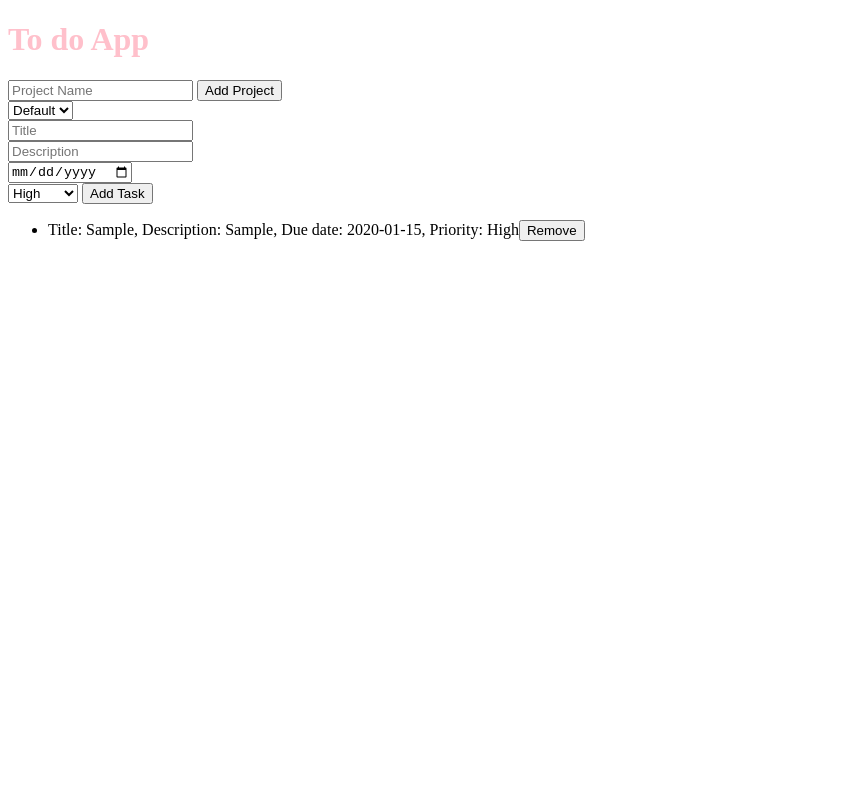
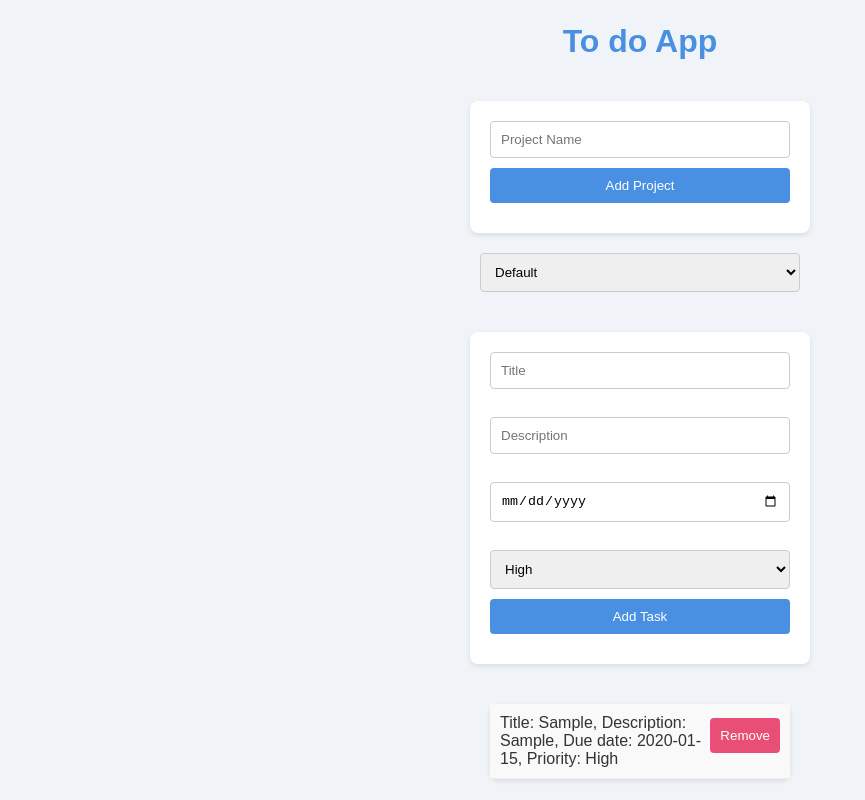
Before and after one commit to michaeloshea04/todoList, a plain HTML site: page index.html in a window 1280 px wide. Both pictures are taken after typing "Sample", "Sample", "2020-01-15" into the empty fields and a click on the button "Add Task". Shown: the whole page, without its empty margins (0-865 px from the left). Drawn offline with Linux system fonts and the light colour scheme.

Commit message:
css styling

```diff
--- a/app.js
+++ b/app.js
@@ -20,8 +20,8 @@ function createProject(name){
             this.taskArray.push(task);
         },
         removeTask: function(index){
-            if (index > -1 && index < taskArray.length) {
-                taskArray.splice(index, 1);
+            if (index > -1 && index < this.taskArray.length) {
+                this.taskArray.splice(index, 1);
             }
         },
         printTask: function() {
--- a/style.css
+++ b/style.css
@@ -1,3 +1,91 @@
-h1{
-    color: pink;
+/* styles.css */
+
+/* General Styles */
+body {
+    font-family: Arial, sans-serif;
+    background-color: #f0f4f8;
+    color: #333;
+    display: flex;
+    flex-direction: column;
+    flex-wrap: wrap;
+    justify-content: center;
+    align-items: center;
+    height: 100vh;
+    margin: 0;
 }
+
+h1 {
+    text-align: center;
+    color: #4A90E2;
+}
+
+form, #taskList {
+    width: 300px;
+    margin: 20px auto;
+    padding: 20px;
+    background-color: #fff;
+    border-radius: 8px;
+    box-shadow: 0 2px 5px rgba(0, 0, 0, 0.1);
+}
+
+form {
+    display: flex;
+    flex-direction: column;
+}
+
+input, select, button {
+    margin-bottom: 10px;
+    padding: 10px;
+    border: 1px solid #ccc;
+    border-radius: 4px;
+}
+
+button {
+    background-color: #4A90E2;
+    color: #fff;
+    border: none;
+    cursor: pointer;
+    transition: background-color 0.3s ease;
+}
+
+button:hover {
+    background-color: #357ABD;
+}
+
+#project-select {
+    width: 320px;
+    margin: 0 auto 20px auto;
+    padding: 10px;
+    border: 1px solid #ccc;
+    border-radius: 4px;
+}
+
+#taskList {
+    list-style: none;
+    padding: 0;
+}
+
+#taskList li {
+    display: flex;
+    justify-content: space-between;
+    align-items: center;
+    padding: 10px;
+    background-color: #fff;
+    border-bottom: 1px solid #eee;
+}
+
+#taskList li:nth-child(odd) {
+    background-color: #f9f9f9;
+}
+
+#taskList button {
+    background-color: #E94E77;
+    color: #fff;
+    border: none;
+    cursor: pointer;
+    transition: background-color 0.3s ease;
+}
+
+#taskList button:hover {
+    background-color: #D13C64;
+}
```
